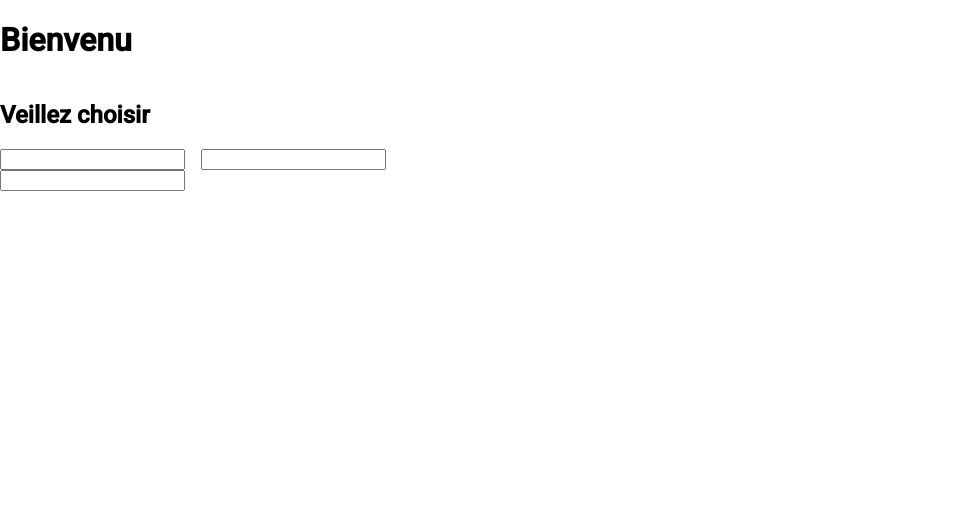
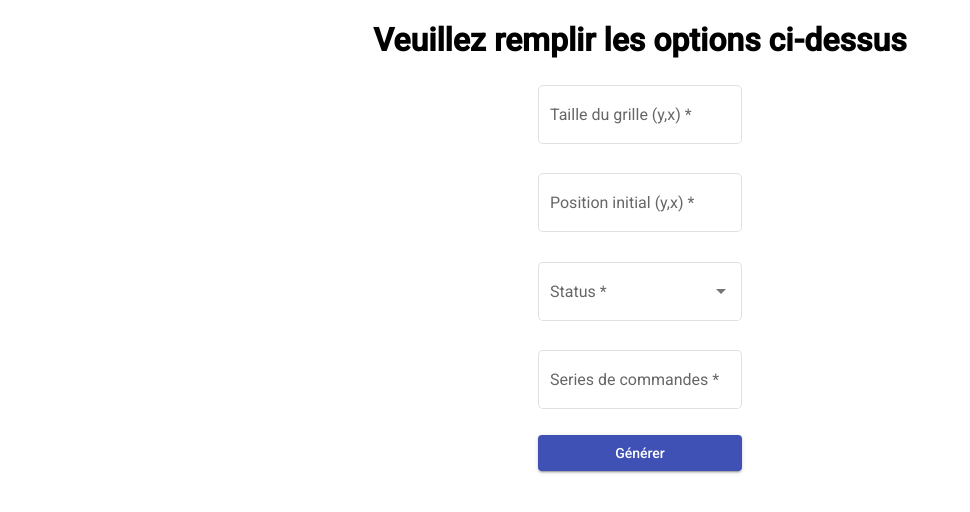
Before and after one commit to Kamar-Meddah/vaccum-test, an Angular app: page / in a window 1280 px wide. Shown: the top 512 px of the page, without its empty margins (0-970 px from the left). Built offline with nearby package versions, Linux system fonts and the light colour scheme.

Commit message:
feat(home): create input form

```diff
--- a/projects/vaccum/src/app/components/board/board.component.html
+++ b/projects/vaccum/src/app/components/board/board.component.html
@@ -2,7 +2,7 @@
      fxLayoutAlign="center center" fxLayout="column">
     <div fxLayout="row" style="height:50px;"
          *ngFor="let y of Array(this.size.ySize).fill(0);let j=index">
-        <div fxLayout="column" style="width: 50px;"
+        <div fxLayout="column" style="width: 50px;margin: 1px"
              *ngFor="let x of Array(this.size.xSize).fill(0);let i=index">
             <app-square style="width: 100%;height: 100%"></app-square>
         </div>
--- a/projects/vaccum/src/app/components/home/home.component.html
+++ b/projects/vaccum/src/app/components/home/home.component.html
@@ -1,13 +1,50 @@
-<div fxLayout="column">
-    <h1>Bienvenu</h1>
-    <h2>Veillez choisir</h2>
-    <div fxLayout="column">
-        <div fxLayout="row" fxLayoutGap="1rem">
-            <input type="number">
-            <input type="number">
-        </div>
-        <div>
-            <input type="text">
-        </div>
-    </div>
+<div fxLayout="column" fxLayoutAlign="center center">
+    <h1>Veuillez remplir les options ci-dessus</h1>
+    <form fxLayout="column" [formGroup]="formData" (ngSubmit)="onSubmit()">
+        <mat-form-field color="primary"
+                        appearance="outline">
+            <mat-label>Taille du grille (y,x)</mat-label>
+            <input formControlName="size"
+                   placeholder="5,6"
+                   matInput
+                   required>
+            <mat-error *ngIf="formData.get('size').hasError('pattern')">
+                Valeur incorrect, doit etre de la forme suivante y,x
+            </mat-error>
+        </mat-form-field>
+        <mat-form-field color="primary"
+                        appearance="outline">
+            <mat-label>Position initial (y,x)</mat-label>
+            <input formControlName="position"
+                   placeholder="1,1"
+                   matInput
+                   required>
+            <mat-error *ngIf="formData.get('position').hasError('pattern')">
+                Valeur incorrect, doit etre de la forme suivante y,x
+            </mat-error>
+        </mat-form-field>
+        <mat-form-field appearance="outline"
+                        color="primary">
+            <mat-label>Status</mat-label>
+            <mat-select formControlName="status">
+                <mat-option value="E">East</mat-option>
+                <mat-option value="W">Ouest</mat-option>
+                <mat-option value="S">Sud</mat-option>
+                <mat-option value="N">Nord</mat-option>
+            </mat-select>
+        </mat-form-field>
+        <mat-form-field color="primary"
+                        appearance="outline">
+            <mat-label>Series de commandes</mat-label>
+            <input formControlName="commands"
+                   placeholder="ADG"
+                   (input)="cleanInputCommands($event)"
+                   matInput
+                   required>
+            <mat-error *ngIf="formData.get('commands').hasError('pattern')">
+                Valeur incorrect, seule les commandes suivantes sont accepter A,D,et G
+            </mat-error>
+        </mat-form-field>
+        <button mat-raised-button color="primary">Générer</button>
+    </form>
 </div>
--- a/projects/vaccum/src/app/components/home/home.component.ts
+++ b/projects/vaccum/src/app/components/home/home.component.ts
@@ -1,15 +1,50 @@
-import { Component, OnInit } from '@angular/core';
+import {Component, OnInit} from '@angular/core';
+import {FormBuilder, FormGroup, Validators} from "@angular/forms";
+import {Commands} from "../../models/commands.enum";
+import {Router} from "@angular/router";
 
 @Component({
-  selector: 'app-home',
-  templateUrl: './home.component.html',
-  styleUrls: ['./home.component.scss']
+    selector: 'app-home',
+    templateUrl: './home.component.html',
+    styleUrls: ['./home.component.scss']
 })
 export class HomeComponent implements OnInit {
 
-  constructor() { }
+    public formData: FormGroup;
 
-  ngOnInit() {
-  }
+    constructor(private readonly fb: FormBuilder,
+                private readonly router: Router) {
+    }
+
+    ngOnInit() {
+        this.formData = this.fb.group({
+            status: ['', Validators.required],
+            position: ['', Validators.pattern('\^[0-9]+,[0-9]+\$')],
+            size: ['', Validators.pattern('\^[0-9]+,[0-9]+\$')],
+            commands: ['', Validators.pattern('\^[adgADG]+\$')]
+        })
+    }
+
+    public onSubmit(): void {
+
+        const values = this.formData.value;
+        console.log(values)
+        if (this.formData.valid) {
+            this.router.navigateByUrl(
+                `/board?size=${values.size}&position=${values.position}&status=${values.status}&commands=${values.commands}`
+            );
+        }
+
+    }
+
+    public cleanInputCommands($event: Event) {
+        const commandsControl = this.formData.get('commands');
+        const newValue = (commandsControl.value as string)
+            .toUpperCase()
+            .replace(
+                new RegExp(`[^${[Commands.FORWARD, Commands.LEFT, Commands.RIGHT].join('')}]`, 'g'), ''
+            );
+        commandsControl.setValue(newValue);
+    }
 
 }
--- a/projects/vaccum/src/app/components/square/square.component.html
+++ b/projects/vaccum/src/app/components/square/square.component.html
@@ -1,3 +1,3 @@
-<div style="background-color: #d7d8e6;width: 100%;height: 100%">
-    <img src="/assets/icons/vacuum-cleaner.svg" style="width: 100%;height: 100%"  alt="">
+<div style="background-color: #cdaf7a;width: 100%;height: 100%">
+    <img *ngIf="current" src="/assets/icons/vacuum-cleaner.svg" style="width: 100%;height: 100%"  alt="vaccum-cicon">
 </div>
--- a/projects/vaccum/src/app/components/square/square.component.ts
+++ b/projects/vaccum/src/app/components/square/square.component.ts
@@ -1,5 +1,6 @@
-import { Component, OnInit } from '@angular/core';
+import {Component, Input, OnInit} from '@angular/core';
 import {ActivatedRoute} from "@angular/router";
+import {Status} from "../../models/status.enum";
 
 @Component({
   selector: 'app-square',
@@ -8,6 +9,9 @@ import {ActivatedRoute} from "@angular/router";
 })
 export class SquareComponent implements OnInit {
 
+  @Input('current') public current:boolean=false;
+  @Input('status') public status:Status;
+
   constructor(private activatedRoute:ActivatedRoute) { }
 
   ngOnInit() {
```
Also changed, not shown: projects/vaccum/src/app/app.module.ts (+8 -1 lines).
